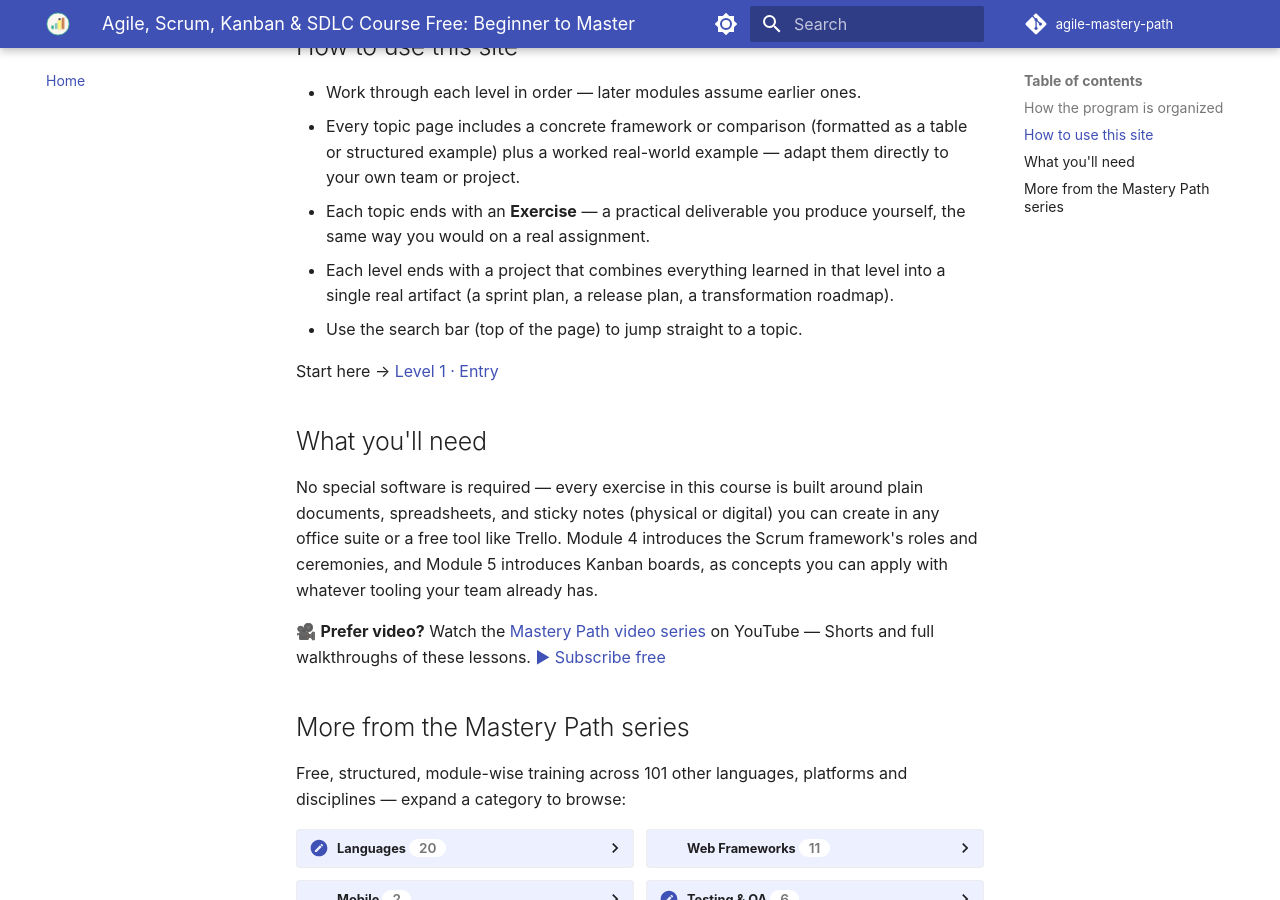
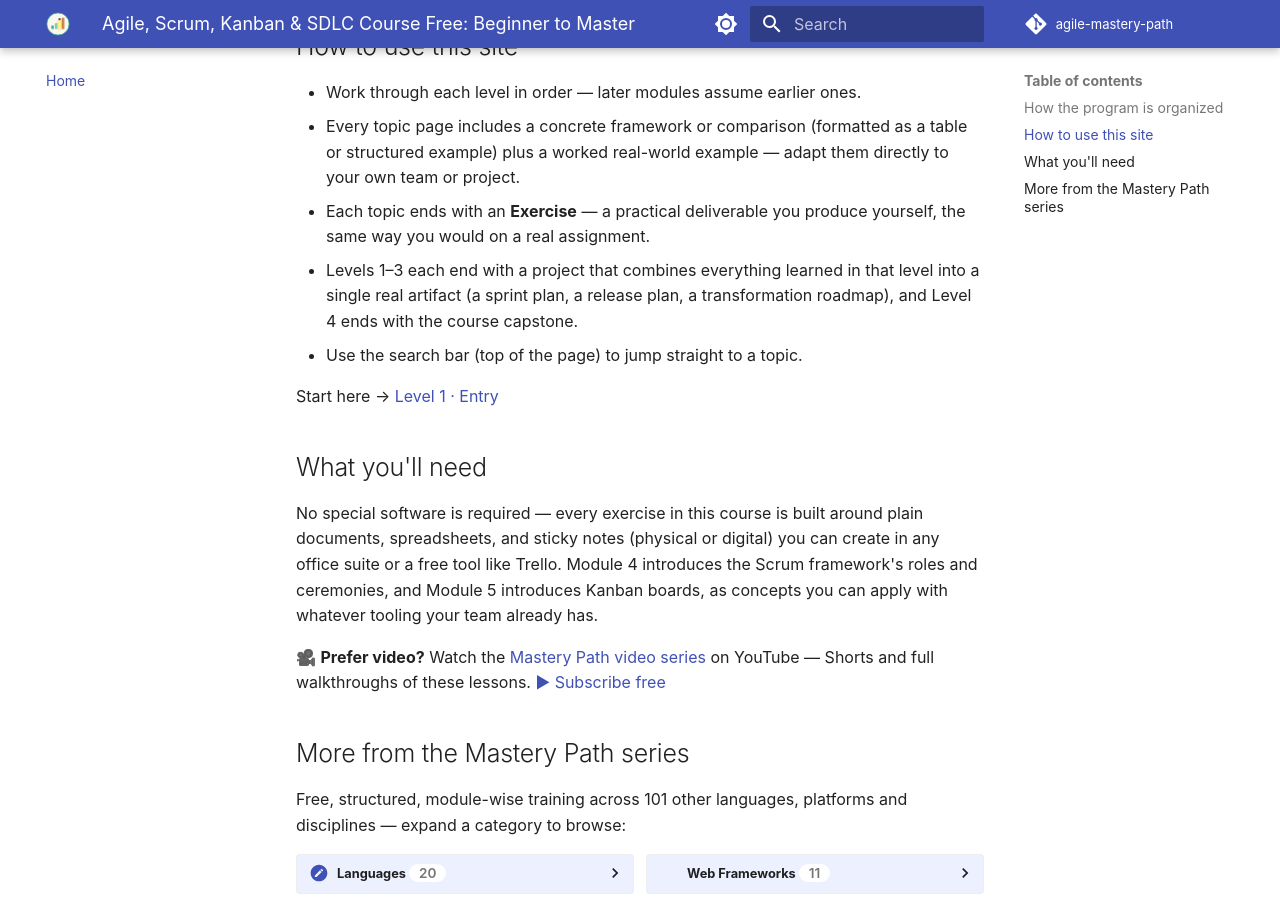
Before and after one commit to SIGILIPELLI/agile-mastery-path, an MkDocs documentation site: the page built from docs/index.md, in a window 1280 px wide and 900 px high, scrolled down 1172 px. Built offline with MkDocs 1.6.1 and Material for MkDocs 9.7.7, drawn with Linux system fonts in a browser that asks for light colours; comment, search, counter and statistics services are not loaded.

Commit message:
Course home: state that Levels 1-3 end with a project and Level 4 with the capstone
Co-Authored-By: Claude Sonnet 5.5 <noreply@anthropic.com>

```diff
--- a/docs/index.md
+++ b/docs/index.md
@@ -33,9 +33,8 @@ organization.
   them directly to your own team or project.
 - Each topic ends with an **Exercise** — a practical deliverable you produce
   yourself, the same way you would on a real assignment.
-- Each level ends with a project that combines everything learned in that
-  level into a single real artifact (a sprint plan, a release plan, a
-  transformation roadmap).
+- Levels 1–3 each end with a project that combines everything learned in that level into a single real artifact (a sprint plan, a release plan, a
+  transformation roadmap), and Level 4 ends with the course capstone.
 - Use the search bar (top of the page) to jump straight to a topic.
 
 Start here → [Level 1 · Entry](level-1/index.md)
```
